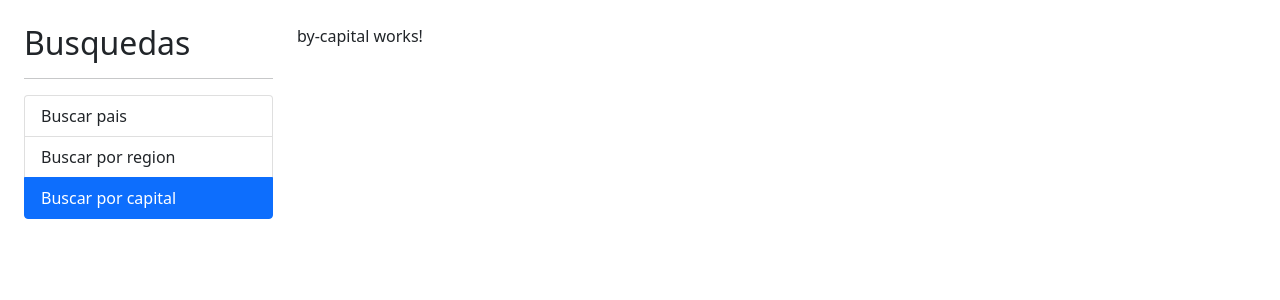
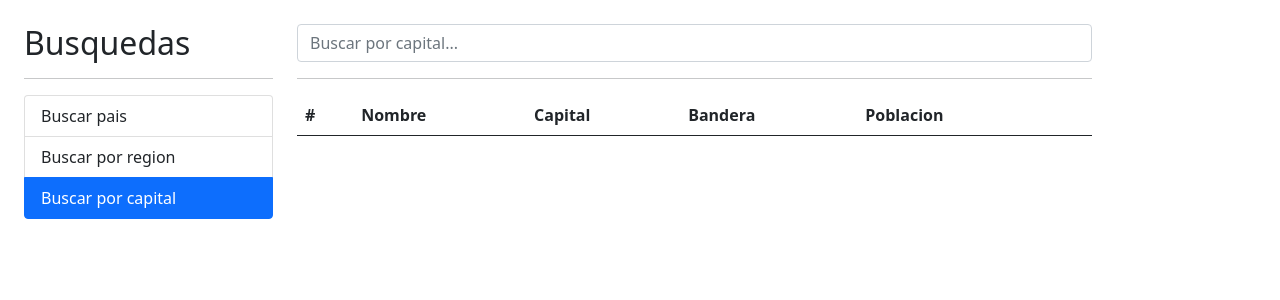
Before and after one commit to JassoEC/practice-angular_counties_app, an Angular app: page /capital in a window 1280 px wide. Shown: the top 300 px of the page. Built offline with nearby package versions, Linux system fonts and the light colour scheme.

Commit message:
se agrego la busqueda por capital

```diff
--- a/src/app/countries/components/countries-table/countries-table.component.html
+++ b/src/app/countries/components/countries-table/countries-table.component.html
@@ -3,6 +3,7 @@
     <tr>
       <th>#</th>
       <th>Nombre</th>
+      <th>Capital</th>
       <th>Bandera</th>
       <th>Poblacion</th>
       <th></th>
@@ -11,10 +12,11 @@
   <tbody>
     <tr *ngFor="let country of countries;  let i = index">
       <td>{{i + 1}}</td>
-        <td>{{country.name}}</td>
+      <td> {{country.name}}</td>
+      <td> {{country.capital}}</td>
       <td><img class="small-flag" [src]="country.flag" alt=""></td>
       <td>{{country.population | number}}</td>
-        <td><a [routerLink]="['/country', country.alpha2Code]" routerLinkActive="router-link-active" >Ver más...</a></td>
+      <td><a [routerLink]="['/country', country.alpha2Code]" routerLinkActive="router-link-active">Ver más...</a></td>
     </tr>
   </tbody>
 </table>
--- a/src/app/countries/components/search-input/search-input.component.html
+++ b/src/app/countries/components/search-input/search-input.component.html
@@ -1,4 +1,4 @@
 <form (ngSubmit)="findCountry()">
-    <input type="text" name="name" placeholder="Buscar país" class="form-control" autocomplete="off"
+    <input type="text" name="name" [placeholder]="placeholder" class="form-control" autocomplete="off"
       [(ngModel)]="term" (input)="pressedKey()" />
   </form>
--- a/src/app/countries/components/search-input/search-input.component.ts
+++ b/src/app/countries/components/search-input/search-input.component.ts
@@ -1,4 +1,4 @@
-import { Component, EventEmitter, OnInit, Output } from '@angular/core';
+import { Component, EventEmitter, Input, OnInit, Output } from '@angular/core';
 import { Subject } from 'rxjs';
 import { debounceTime } from 'rxjs/operators';
 
@@ -10,6 +10,7 @@ import { debounceTime } from 'rxjs/operators';
 export class SearchInputComponent implements OnInit {
   term: string = '';
 
+  @Input() placeholder: string = '';
   @Output() onEnter: EventEmitter<string> = new EventEmitter();
   @Output() onDebounce: EventEmitter<string> = new EventEmitter();
 
--- a/src/app/countries/pages/by-capital/by-capital.component.html
+++ b/src/app/countries/pages/by-capital/by-capital.component.html
@@ -1 +1,12 @@
-<p>by-capital works!</p>
+<div class="row">
+    <div class="col">
+      <app-search-input placeholder="Buscar por capital..." (onEnter)="findCountry($event)" (onDebounce)="sugestions($event)"></app-search-input>
+      <hr />
+      <div class="alert alert-danger" *ngIf="hasError">No se encontro nada con el término: {{term}}</div>
+      <div class="row" *ngIf="!hasError">
+        <div class="col">
+          <app-countries-table [countries]="countries"></app-countries-table>
+        </div>
+      </div>
+    </div>
+  </div>
--- a/src/app/countries/pages/by-capital/by-capital.component.ts
+++ b/src/app/countries/pages/by-capital/by-capital.component.ts
@@ -1,4 +1,6 @@
-import { Component, OnInit } from '@angular/core';
+import { Component } from '@angular/core';
+import { Country } from '../../interfaces/countries.interfaces';
+import { CountryService } from '../../services/country.service';
 
 @Component({
   selector: 'app-by-capital',
@@ -6,11 +8,30 @@ import { Component, OnInit } from '@angular/core';
   styles: [
   ]
 })
-export class ByCapitalComponent implements OnInit {
+export class ByCapitalComponent {
 
-  constructor() { }
+  term: string = '';
+  hasError: boolean = false;
+  countries: Country[] = [];
 
-  ngOnInit(): void {
+  constructor(private countryService: CountryService) {}
+
+  findCountry(term: string) {
+    this.hasError = false;
+    this.term = term;
+
+    this.countryService.findByCapital(this.term).subscribe(
+      (response) => {
+        this.countries = response;
+      },
+      (err) => {
+        this.hasError = true;
+        this.countries = [];
+      }
+    );
   }
 
+  sugestions = (term: string) => {
+    this.hasError = false;
+  };
 }
--- a/src/app/countries/pages/by-name/by-name.component.html
+++ b/src/app/countries/pages/by-name/by-name.component.html
@@ -1,6 +1,6 @@
 <div class="row">
   <div class="col">
-    <app-search-input (onEnter)="findCountry($event)" (onDebounce)="sugestions($event)"></app-search-input>
+    <app-search-input placeholder="Buscar por nombre..." (onEnter)="findCountry($event)" (onDebounce)="sugestions($event)"></app-search-input>
     <hr />
     <div class="alert alert-danger" *ngIf="hasError">No se encontro nada con el término: {{term}}</div>
     <div class="row" *ngIf="!hasError">
--- a/src/app/countries/services/country.service.ts
+++ b/src/app/countries/services/country.service.ts
@@ -15,4 +15,9 @@ export class CountryService {
     const url = `${this.apiUrl}/name/${term}`;
     return this.http.get<Country[]>(url);
   };
+
+  findByCapital = (term: string): Observable<Country[]> => {
+    const url = `${this.apiUrl}/capital/${term}`;
+    return this.http.get<Country[]>(url);
+  };
 }
```
Lines whose indentation alone changed are shown as unchanged.
